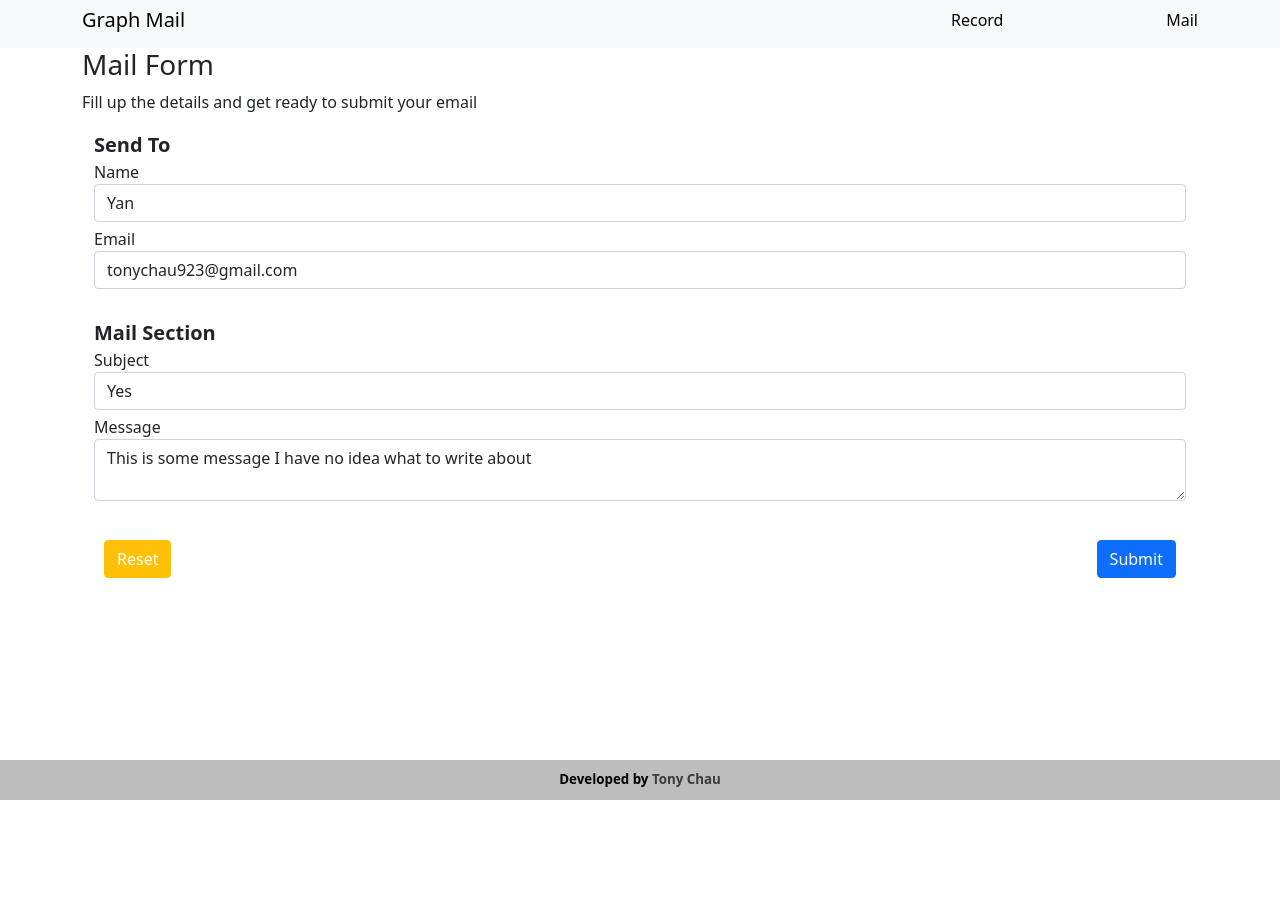
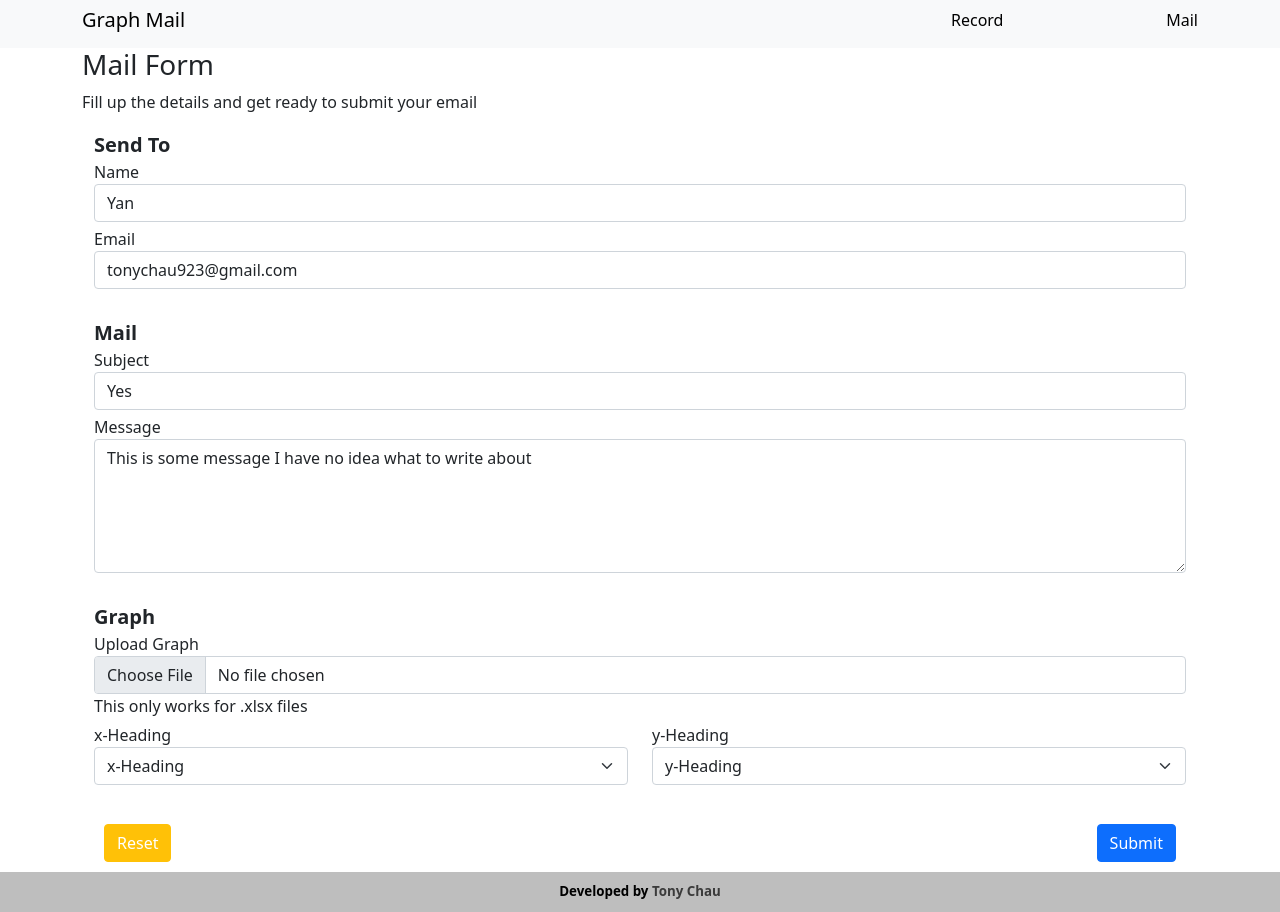
Before and after one commit to Tony-Chau/Graph-Email, a React (Create React App) app in the folder graphmail/: page /mail in a window 1280 px wide. Before the commit the page ends 800 px from the top, so only its background shows below. Built offline with nearby package versions, Linux system fonts and the light colour scheme.

Commit message:
transfer work to laptop

```diff
--- a/graphmail/package.json
+++ b/graphmail/package.json
@@ -14,7 +14,8 @@
     "react-dom": "^17.0.2",
     "react-router-dom": "^5.2.0",
     "react-scripts": "4.0.3",
-    "web-vitals": "^1.1.2"
+    "web-vitals": "^1.1.2",
+    "xlsx": "^0.17.0"
   },
   "scripts": {
     "start": "react-scripts start",
--- a/graphmail/src/components/Mail.js
+++ b/graphmail/src/components/Mail.js
@@ -3,6 +3,7 @@ import FormInput from './widgets/formInput';
 import $ from 'jquery';
 import axios from 'axios';
 import { createProxyMiddleware } from 'http-proxy-middleware';
+import XLSX from 'xlsx';
 
 export default class Mail extends Component {
     constructor(props){
@@ -10,13 +11,19 @@ export default class Mail extends Component {
         this.updateChange = this.updateChange.bind(this);
         this.resetData = this.resetData.bind(this);
         this.submitHandler = this.submitHandler.bind(this);
+        this.renderHeading = this.renderHeading.bind(this);
+        this.handleUpload = this.handleUpload.bind(this);
     }
 
     state = {
         Subject: "Yes",
         Name: "Yan",
         Email: "tonychau923@gmail.com",
-        Message: "This is some message I have no idea what to write about"
+        Message: "This is some message I have no idea what to write about",
+        excelFilePath: "",
+        xHeadingKey: 0,
+        yHeadingKey: 0,
+        headings: []
     };
 
     submitHandler(event){
@@ -70,11 +77,40 @@ export default class Mail extends Component {
     resetData(){
         this.setState({
             Subject: "",
-            ReceiverName: "",
-            ReceiverEmail: "",
+            Name: "",
+            Email: "",
             Message: "",
             MessageSent: false
         });
+    }
+
+    renderHeading(type){
+        return (
+            <div className="col-sm-6 col-md-6">
+            <label htmlFor={type}>{type}-Heading</label>
+                <select className="form-select" id={type + "-heading"}>
+                    <option defaultValue key="0">{type}-Heading</option>
+                    {this.state.headings.map((item) =>{
+                        <option value=""></option>
+                    })}
+                </select>
+            </div>
+        );
+    }
+
+    handleUpload(event){
+        var reader = new FileReader();
+        reader.readAsArrayBuffer(event.target.files[0]);
+        reader.onload = function(e){
+            console.log(e);
+
+            // console.log(workbook);
+            // // for (i = 1; i < workbook.Strings.length + 1; i+= 1){
+            // //     headingsList[i] = workbook.Strings[i].h;
+            // // }
+            // console.log(headingsList);
+            // this.setState({headings: headingsList})
+        }
     }
 
     render() {
@@ -88,7 +124,7 @@ export default class Mail extends Component {
                 <p>Fill up the details and get ready to submit your email</p>
                 <form action="/mail" className="mailForm container" method="post" onSubmit={this.submitHandler}>
                     {/* Email Details */}
-                    <section className="">
+                    <section>
                         <div>
                             <span className="title">Send To</span>
                             <FormInput name="Name" type="text" labelFor="Receiver's Name" label="Name" required="required" change={this.updateChange} value={this.state.Name} placeholder="Enter Name"/>
@@ -98,14 +134,27 @@ export default class Mail extends Component {
                     <br/>
                     {/* Mail */}
                     <section>
-                        <span className="title">Mail Section</span>
+                        <span className="title">Mail</span>
                         <FormInput name="Subject" type="text" labelFor="Subject" label="Subject" required="optional" change={this.updateChange} value={this.state.Subject} placeholder="Enter Subject"/>
-                        <FormInput name="Message" type="textarea" labelFor="message" label="Message" required="optional" change={this.updateChange} value={this.state.Message} placeholder="Write a message..."/>
+                        <FormInput name="Message" type="textarea" labelFor="message" label="Message" required="optional" change={this.updateChange} value={this.state.Message} placeholder="Write a message..." rows="5"/>
                     </section>
 
                     {/* Graph */}
+                    <br/>
                     <section>
-
+                        <span className="title">Graph</span>
+                        <div className="form-group">
+                            <label htmlFor="file">Upload Graph</label>
+                            <input className="form-control" type="file" id="file" name="excelFile" onChange={this.handleUpload} accept=".xlsx" value={this.state.excelFilePath}/>
+                            <span>This only works for .xlsx files</span>
+                        </div>
+                        <div className="form-group row">
+                            {this.renderHeading("x")}
+                            {this.renderHeading("y")}
+                        </div>
+                        <div className="graph">
+                            {/* Graph Part image rendering */}
+                        </div>
                     </section>
 
                     <br/>
--- a/graphmail/src/components/css/footer.css
+++ b/graphmail/src/components/css/footer.css
@@ -6,7 +6,6 @@
   color: #000;
   text-align: center;
   width: 100%;
-  bottom: 0;
   position: absolute;
   height: 2.5rem;
 }
--- /dev/null
+++ b/graphmail/src/components/interface/headings.tsx
@@ -0,0 +1,4 @@
+export interface Headings{
+    id:number;
+    name: string;
+}
--- a/graphmail/src/components/widgets/formInput.js
+++ b/graphmail/src/components/widgets/formInput.js
@@ -33,7 +33,9 @@ export default class FormInput extends Component {
             pattern={this.props.pattern}
             required={this.props.required}
             onChange={(e) => {this.props.change(e, this.props.name)}}
-            placeholder={this.props.placeholder}/>
+            placeholder={this.props.placeholder}
+            cols={this.props.cols}
+            rows={this.props.rows}/>
         );
     }
 
```
Also changed, not shown: 1 other file (tests, documents, lock files or other folders).
